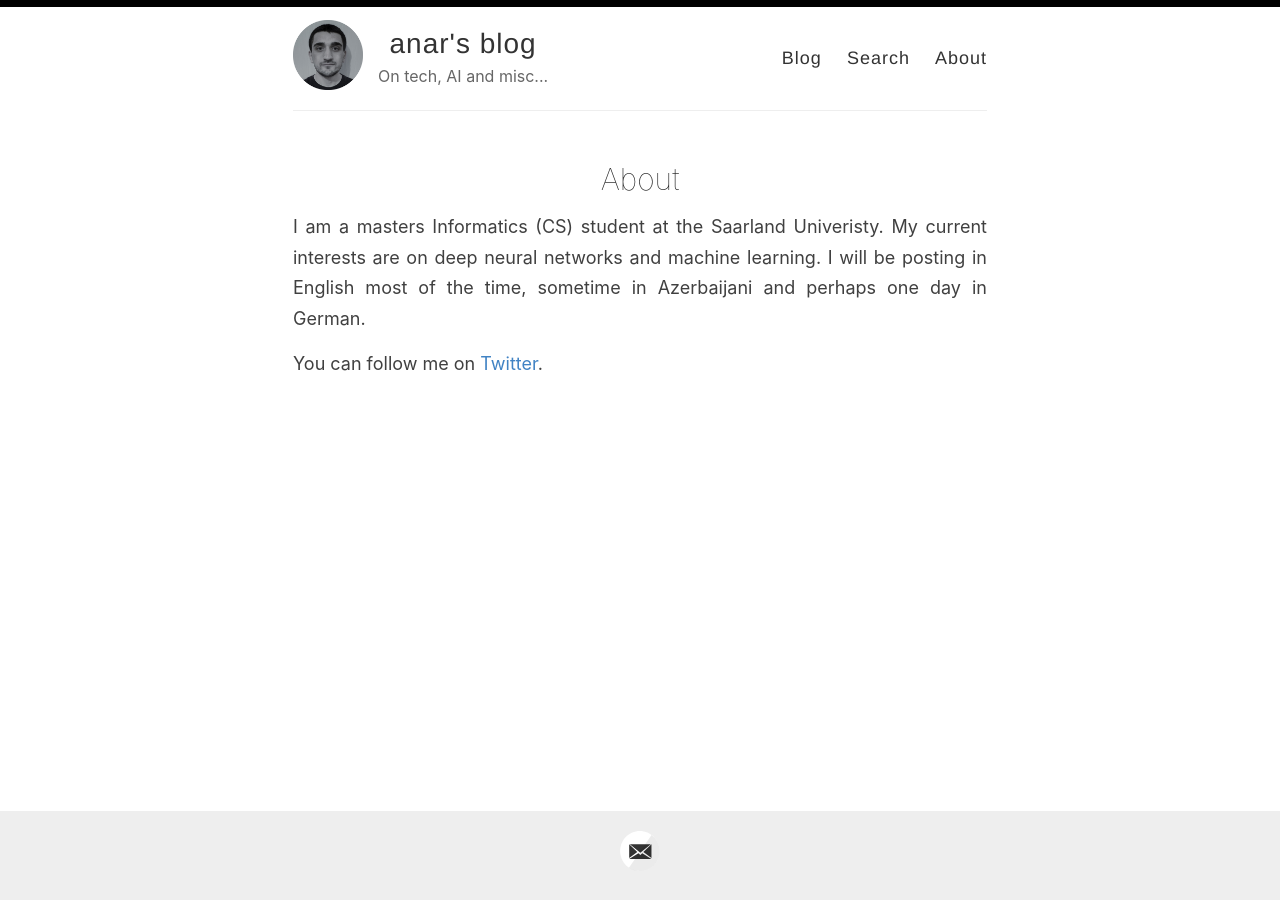
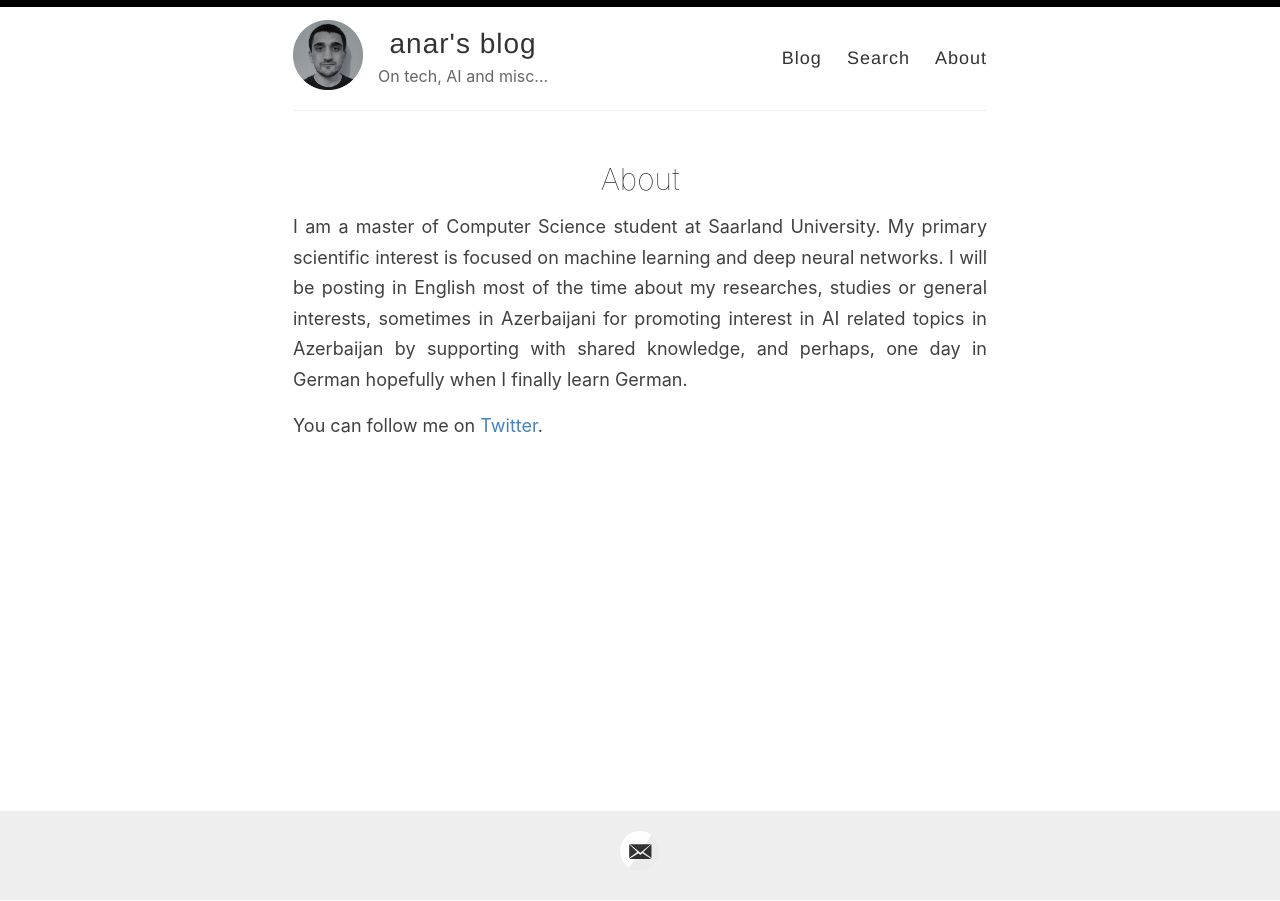
Before and after one commit to anaramirli/anaramirli.github.io, a Jekyll site: the page built from _pages/about.md, in a window 1280 px wide. Built offline with Jekyll 4.4.1, drawn with Linux system fonts in a browser that asks for light colours.

Commit message:
Update about.md

```diff
--- a/_pages/about.md
+++ b/_pages/about.md
@@ -4,6 +4,6 @@ title: About
 permalink: /about/
 ---
 
-I am a masters Informatics (CS) student at the Saarland Univeristy. My current interests are on deep neural networks and machine learning. I will be posting in English most of the time, sometime in Azerbaijani and perhaps one day in German.
+I am a master of Computer Science student at Saarland University. My primary scientific interest is focused on machine learning and deep neural networks. I will be posting in English most of the time about my researches, studies or general interests, sometimes in Azerbaijani for promoting interest in AI related topics in Azerbaijan by supporting with shared knowledge, and perhaps, one day in German hopefully when I finally learn German.
 
 You can follow me on [Twitter](https://twitter.com/anaramirli).
```
